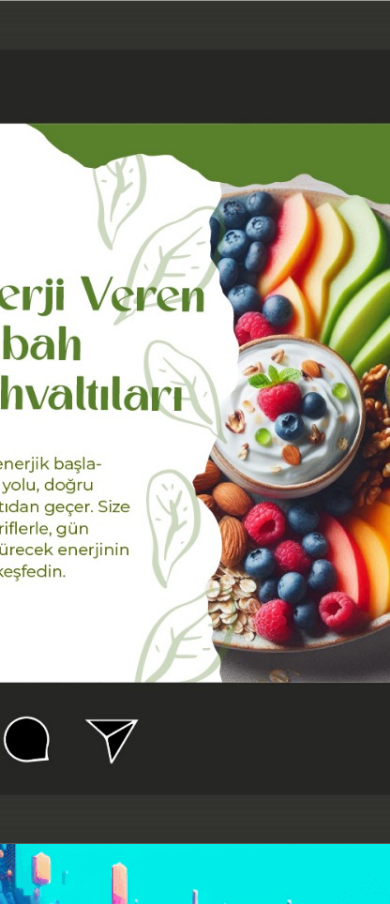
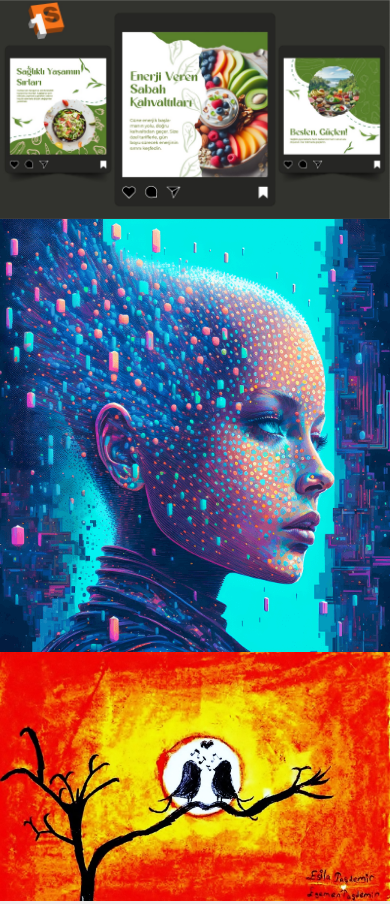
Before and after one commit to seymen269/seymennnss, a plain HTML site: page duygu/index.html in a window 390 px wide. Shown: the top 904 px of the page. Drawn offline with Linux system fonts and the light colour scheme.

Commit message:
Update index.html

```diff
--- a/duygu/index.html
+++ b/duygu/index.html
@@ -1 +1,22 @@
-<!DOCTYPE html> <html lang="tr"> <head> <meta charset="UTF-8"> <meta name="viewport" content="width=device-width, initial-scale=1.0"> <title>Görsel Galeri</title> <style> body { margin: 0; padding: 0; background-color: #f0f0f0; } .container { display: flex; flex-direction: column; } img { width: 100%; height: 100vh; object-fit: cover; } </style> </head> <body> <div class="container"> <img src="görsel1.jpg" alt="Görsel 1"> <img src="görsel2.png" alt="Görsel 2"> <img src="görsel3.jpg" alt="Görsel 3"> </div> </body> </html>
+<!DOCTYPE html> <html lang="tr">
+  <head>
+    <meta charset="UTF-8">
+    <meta name="viewport" content="width=device-width, initial-scale=1.0">
+    <title>Görsel Galeri </title>
+    <style>
+      body { margin: 0; padding: 0; background-color: #f0f0f0; }
+      .container { display: flex; flex-direction: column; }
+      @media (max-width: 768px) {
+    img {
+        width: 100%;
+        height: auto;
+    </style>
+  </head>
+  <body>
+    <div class="container">
+      <img src="görsel1.jpg" alt="Görsel 1">
+      <img src="görsel2.png" alt="Görsel 2">
+      <img src="görsel3.jpg" alt="Görsel 3">
+    </div>
+  </body>
+</html>
```
